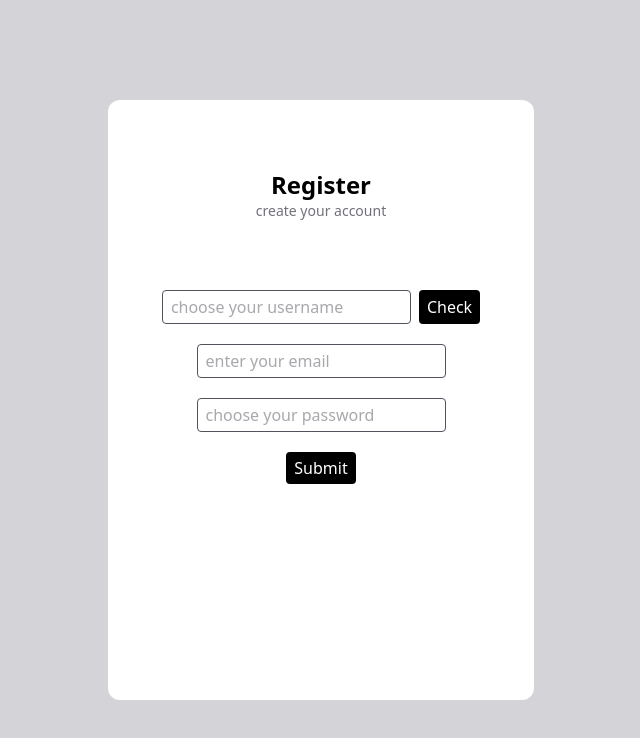
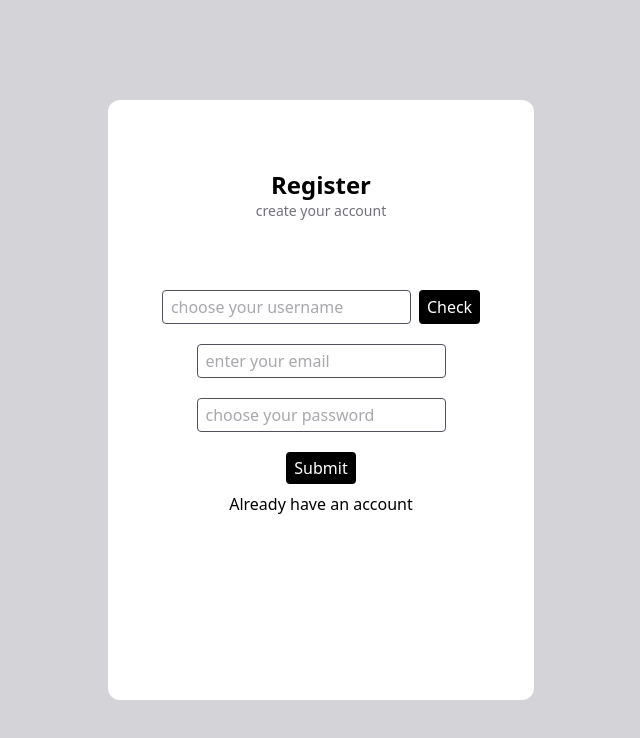
Before and after one commit to kush34/Suchale, a React (Vite) app in the folder frontend/: page /register in a window 1280 px wide. Shown: the top 738 px of the page, without its empty margins (319-959 px from the left). Built offline with nearby package versions, Linux system fonts and the light colour scheme; no server answers.

Commit message:
added login and register links in register and login pages respectively

```diff
--- a/frontend/src/pages/Login.jsx
+++ b/frontend/src/pages/Login.jsx
@@ -70,6 +70,9 @@ const Login = () => {
             </div>
           }
         </div>
+        <div className='mt-2 text-zinc-800 hover:border-b ease-in duration-100 cursor-pointer' onClick={()=>navigate('/register')}>
+          create an account
+        </div>
       </div>
     </div>
   )
--- a/frontend/src/pages/Register.jsx
+++ b/frontend/src/pages/Register.jsx
@@ -1,7 +1,9 @@
 import React, { useState } from 'react'
 import axios from 'axios';
+import { useNavigate } from 'react-router-dom';
 
 const Register = () => {
+    const navigate = useNavigate();
     const [username,setUsername] = useState();
     const [flag1,setFlag1] = useState(true);
     const [flag2,setFlag2] = useState(true);
@@ -101,9 +103,9 @@ const Register = () => {
                     <p>Password should be more than 6 characters</p>
                 </div>
                 }
-            </div>
-            <div className="loginlink">
-
+                <div className="mt-2 loginlink hover:border-b ease-in duration-100 cursor-pointer" onClick={()=>navigate('/login')}>
+                    Already have an account
+                </div>
             </div>
         </div>
     </div>
```
